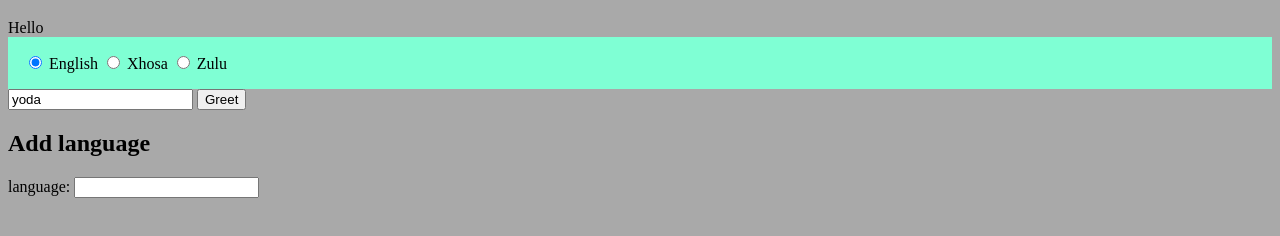
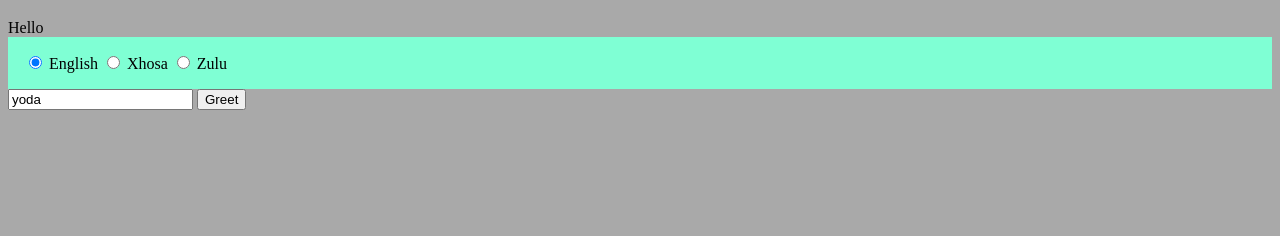
Before and after one commit to sifisosibande/express-api, a website: page public/index.html in a window 1280 px wide. Shown: the part 190-426 px from the top of the page. Drawn offline with nearby package versions, Linux system fonts and the light colour scheme.

Commit message:
3rd commit

```diff
--- a/index.js
+++ b/index.js
@@ -57,7 +57,7 @@ app.post('/api/greet', function(req,res){
     })
 }) */
 
-const PORT = 4009
+const PORT = process.env.PORT || 4009;
 app.listen(PORT,function(){
     console.log(`app starter`)
 })
--- a/public/index.html
+++ b/public/index.html
@@ -47,12 +47,7 @@
         <input type="button" value="Greet" x-on:click="greet()">
 
     </div>
-    <div>
-        <h2>Add language</h2>
-        <div>
-            language: <input type=""
-        </div>
-    </div>
+
 
 </body>
 </html>
```
